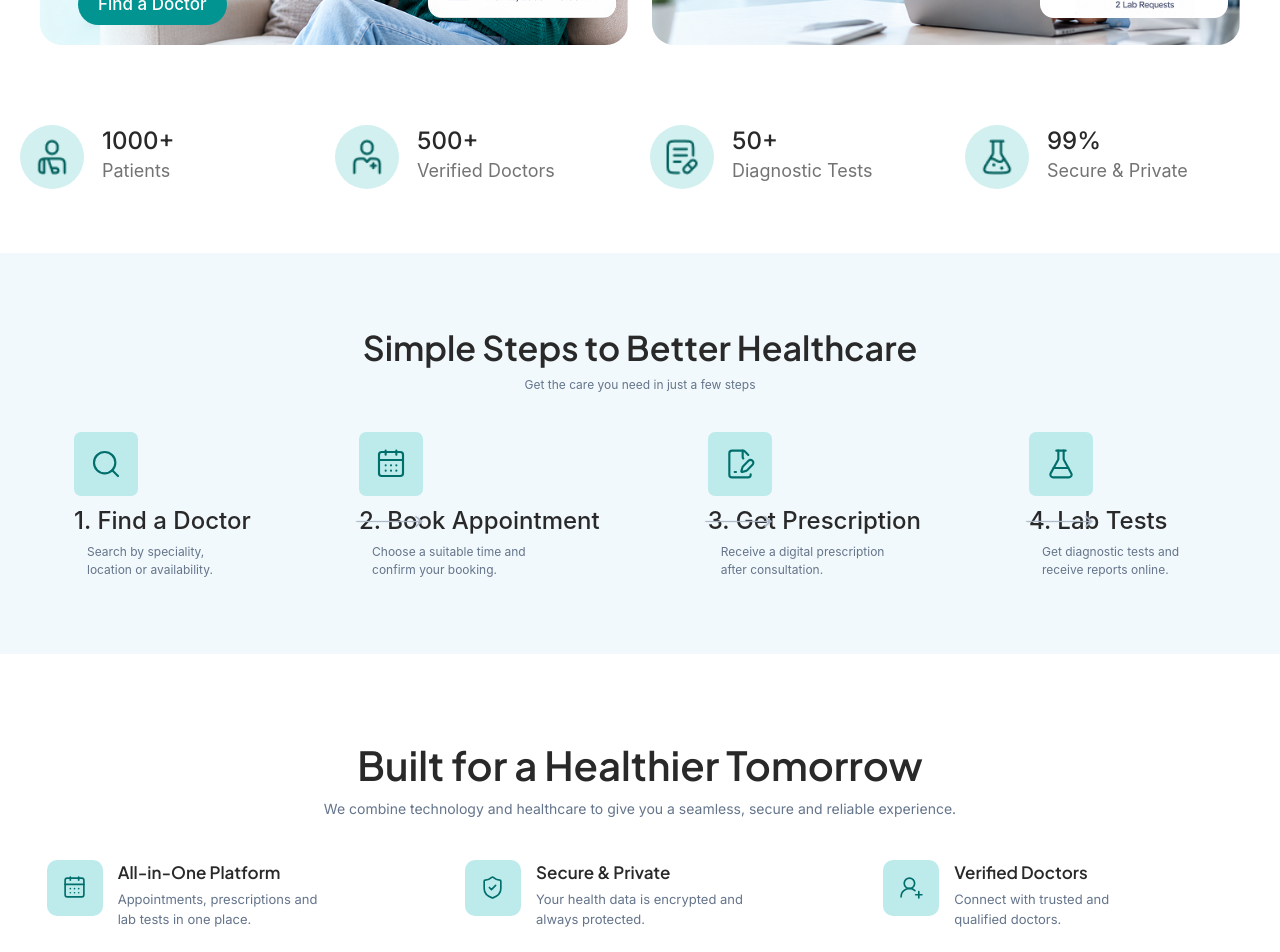
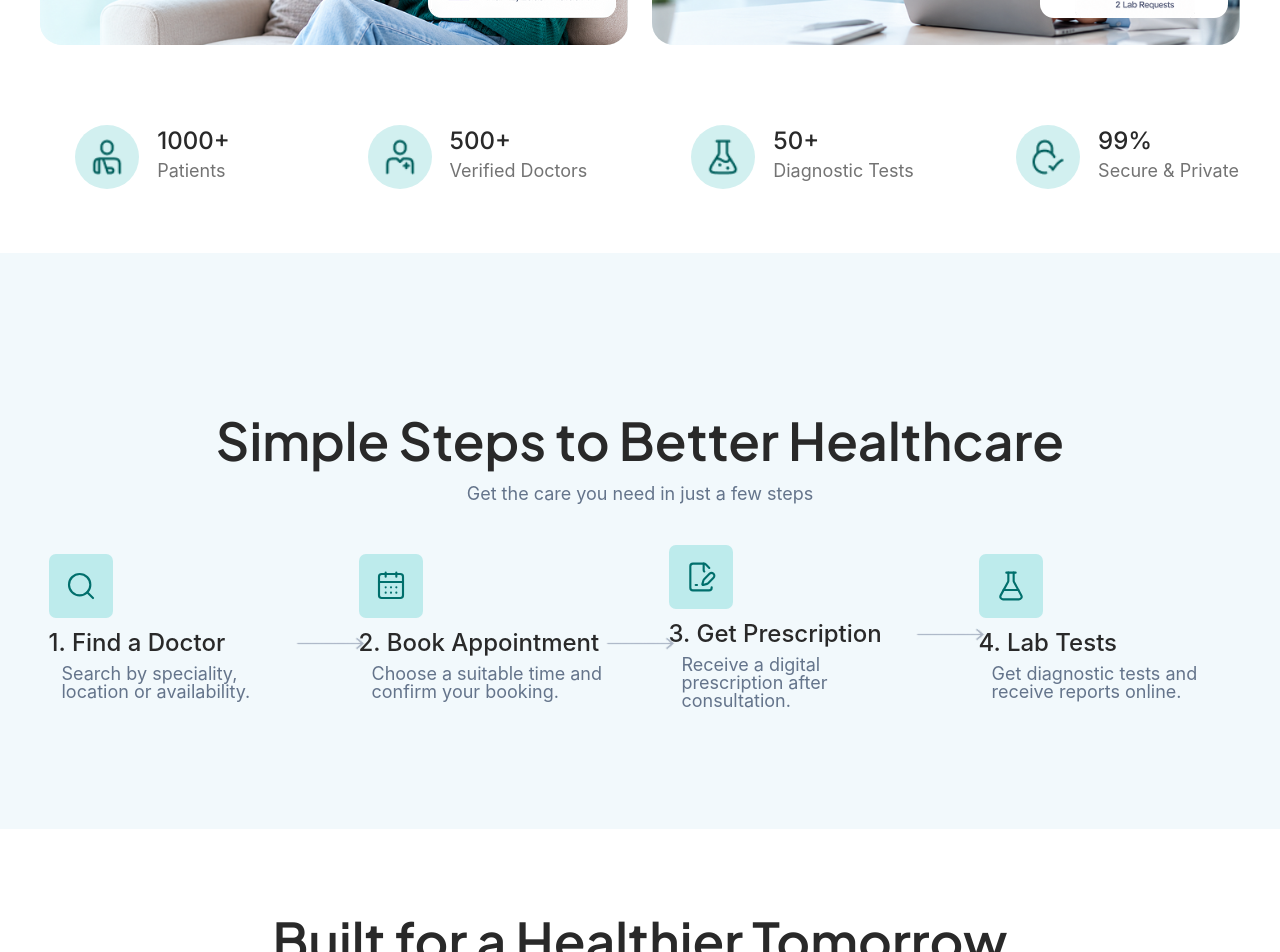
Before and after one commit to devjahid1/krafti_Health, a React (Vite) app: page / in a window 1280 px wide. Shown: the part 1920-2872 px from the top of the page. Built offline with nearby package versions, Linux system fonts and the light colour scheme.

Commit message:
Fix Footer

```diff
--- a/src/Components/Footer.jsx
+++ b/src/Components/Footer.jsx
@@ -108,7 +108,7 @@ const Footer = () => {
                   <li key={link}>
                     <a
                       href="#"
-                      className="text-[14px] text-[#64748B] transition duration-200 hover:text-[#019490]"
+                      className="text-[16px] text-[#64748B] transition duration-200 hover:text-[#019490]"
                     >
                       {link}
                     </a>
--- a/src/Components/Home_Components/BannerContext.jsx
+++ b/src/Components/Home_Components/BannerContext.jsx
@@ -11,7 +11,7 @@ const BannerContext = () => {
     <section className="relative mx-auto flex w-full max-w-[1920px] flex-col items-center justify-center overflow-hidden px-3 pb-8 pt-6 min-[375px]:px-4 min-[375px]:pt-8 sm:px-6 md:px-8 lg:min-h-[680px] lg:flex-row lg:gap-4 lg:px-10 lg:py-8 xl:gap-6 xl:px-12 2xl:min-h-[850px] 2xl:gap-0 2xl:px-[100px]">
 
       {/* Left Content */}
-      <div className="relative z-20 flex 2xl:w-[686px] min-w-0 w-full flex-col items-center text-center lg:w-[42%] lg:items-start lg:text-left">
+      <div className="relative z-20 flex 2xl:w-[686px] min-w-0 w-full flex-col items-center text-center lg:w-[42%] lg:items-start lg:text-left 2xl:mt-[-210px]">
 
         <h1 className="max-w-[300px] text-[29px] font-semibold leading-[1.15] tracking-tight text-[#172B4D] min-[375px]:max-w-[650px] min-[375px]:text-[35px] sm:text-[40px] md:text-[46px] lg:text-[42px] xl:text-[52px] 2xl:text-[64px] 2xl:ml-[115px] font-jakarta ">
           Making healthcare work better for everyone.
--- a/src/Components/Home_Components/HealthcareBenefits.jsx
+++ b/src/Components/Home_Components/HealthcareBenefits.jsx
@@ -62,11 +62,11 @@ const HealthcareBenefits = () => {
         {/* Section Heading */}
         <div className="mb-[40px] text-center">
 
-          <h2 className="text-[30px] font-jakarta font-semibold leading-[42px] text-[#292929] md:text-[40px]">
+          <h2 className="text-[30px] font-jakarta font-semibold leading-[42px] text-[#292929] md:text-[52px] mb-7">
             Built for a Healthier Tomorrow
           </h2>
 
-          <p className="mt-[12px] font-inter text-[13px] leading-[22px] text-[#64748B] md:text-[14px]">
+          <p className="mt-[12px] font-inter text-[13px] leading-[22px] text-[#64748B] md:text-[16px] pb-7">
             We combine technology and healthcare to give you a seamless, secure and reliable experience.
           </p>
 
@@ -97,11 +97,11 @@ const HealthcareBenefits = () => {
                 {/* Content */}
                 <div className="min-w-0 pt-[1px]">
 
-                  <h3 className="mb-[5px] text-[17px] font-jakarta font-semibold leading-[23px] text-[#292929]">
+                  <h3 className="mb-[5px] text-[22px] font-jakarta font-semibold leading-[23px] text-[#292929]">
                     {item.title}
                   </h3>
 
-                  <p className="max-w-[210px] font-inter text-[13px] leading-[20px] text-[#64748B]">
+                  <p className="max-w-[240px] font-inter text-[17px] leading-[26px] text-[#64748B]">
                     {item.description}
                   </p>
 
--- a/src/Components/Home_Components/HealthcareCTA.jsx
+++ b/src/Components/Home_Components/HealthcareCTA.jsx
@@ -12,7 +12,7 @@ const HealthcareCTA = () => {
       {/* Content */}
       <div className="mx-auto flex w-full max-w-[800px] flex-col items-center text-center">
 
-        <h2 className="max-w-[650px] font-jakarta text-[34px] font-semibold leading-[1.25] text-[#292929] md:text-[48px]">
+        <h2 className="max-w-[650px] font-jakarta text-[34px] font-semibold leading-[1.25] text-[#292929] md:text-[52px]">
           Experience a Smarter
           <br />
           Way to Healthcare
--- a/src/Components/Home_Components/PatientDoctorSection.jsx.jsx
+++ b/src/Components/Home_Components/PatientDoctorSection.jsx.jsx
@@ -76,7 +76,7 @@ const PatientDoctorSection = () => {
               </div>
 
               {/* Description */}
-              <p className="mt-4 w-[350px] max-w-full text-[18px] leading-[27px] text-[#475569] md:leading-[28px] font-inter">
+              <p className="mt-4 w-[357px] max-w-full text-[18px] leading-[27px] text-[#475569] md:leading-[28px] font-inter">
                 {item.description}
               </p>
 
--- a/src/Components/Home_Components/Services.jsx
+++ b/src/Components/Home_Components/Services.jsx
@@ -80,7 +80,7 @@ const OurServices = () => {
               </div>
 
               {/* Title */}
-              <h3 className="text-[24px] font-semibold text-[#292929] sm:text-[17px] font-jakarta">
+              <h3 className="text-[24px] font-semibold text-[#292929] sm:text-[24px] font-jakarta">
                 {service.title}
               </h3>
 
--- a/src/Components/Home_Components/SimpleSteps.jsx
+++ b/src/Components/Home_Components/SimpleSteps.jsx
@@ -36,16 +36,16 @@ const steps = [
 
 const SimpleSteps = () => {
   return (
-    <section className="mt-6 w-full bg-[#F2F9FC] px-5 py-[65px] md:px-10 lg:py-[75px]">
+    <section className="mt-6 w-full h-[576px] bg-[#F2F9FC] px-5 py-[65px] md:px-10 lg:py-[75px]">
       <div className="mx-auto w-full">
 
         {/* Section Heading */}
         <div className="mb-[38px] text-center">
-          <h2 className="text-[28px] font-jakarta font-semibold leading-[40px] text-[#292929] md:text-[34px]">
+          <h2 className="text-[28px] mt-23 font-jakarta font-semibold leading-[40px] text-[#292929] md:text-[52px] mb-5">
             Simple Steps to Better Healthcare
           </h2>
 
-          <p className="mt-2 text-[12px] leading-[18px] text-[#64748B]">
+          <p className="mt-2 text-[18px]  text-[#64748B]">
             Get the care you need in just a few steps
           </p>
         </div>
@@ -72,13 +72,13 @@ const SimpleSteps = () => {
                 </h3>
 
                 {/* Description */}
-                <p className="ml-[13px] w-[164px] max-w-[190px] text-[12px] leading-[18px] text-[#64748B]">
+                <p className="ml-[13px] w-[240px] max-w-[290px] text-[18px] leading-[18px] text-[#64748B]">
                   {step.description}
                 </p>
 
                 {/* Arrow */}
                 {index !== steps.length - 1 && (
-                  <div className="absolute right-[-180px] top-[73px] z-50 hidden h-[33px] w-[83px] items-center justify-center lg:flex">
+                  <div className="absolute lg:right-[-70px] 2xl:right-[-130px] top-[73px] z-50 hidden h-[33px] w-[83px] items-center justify-center lg:flex">
                     <span className="text-[38px] font-bold leading-none ">
                       <img src={arrow} alt="" />
                     </span>
--- a/src/Components/Home_Components/StatisticsSection.jsx
+++ b/src/Components/Home_Components/StatisticsSection.jsx
@@ -1,7 +1,7 @@
 import patientIcon from "../../assets/HomeImg/stat1.png";
 import doctorIcon from "../../assets/HomeImg/stat2.png";
-import labIcon from "../../assets/HomeImg/stat3.png";
-import securityIcon from "../../assets/HomeImg/stat4.png";
+import labIcon from "../../assets/HomeImg/stat4.png";
+import securityIcon from "../../assets/HomeImg/stat5.png";
 
 const statistics = [
   {
@@ -34,13 +34,13 @@ const StatisticsSection = () => {
   return (
     <section className="w-full bg-white py-10">
       {/* Main Container */}
-      <div className="relative left-1/2 w-[calc(100%-40px)] max-w-[1457px] -translate-x-1/2">
+      <div className="relative left-1/2 flex max-w-[1720px] -translate-x-1/2">
         {/* Statistics Grid */}
         <div className="grid w-full grid-cols-1 gap-6 sm:grid-cols-2 lg:grid-cols-4 lg:gap-5">
           {statistics.map((item) => (
             <div
               key={item.id}
-              className="flex items-center gap-[18px]"
+              className="flex items-center justify-center gap-[18px]"
             >
               {/* Icon */}
               <div className="flex h-[64px] w-[64px] shrink-0 items-center justify-center rounded-full bg-[#D2F0F0]">
@@ -53,7 +53,7 @@ const StatisticsSection = () => {
 
               {/* Statistics Content */}
               <div className="flex flex-col">
-                <h3 className="text-[24px] font-medium leading-[28px] text-[#292929] font-inter">
+                <h3 className="text-[24px]  font-medium leading-[28px] text-[#292929] font-inter">
                   {item.number}
                 </h3>
 
```
Also changed, not shown: src/assets/HomeImg/stat5.png (added).
